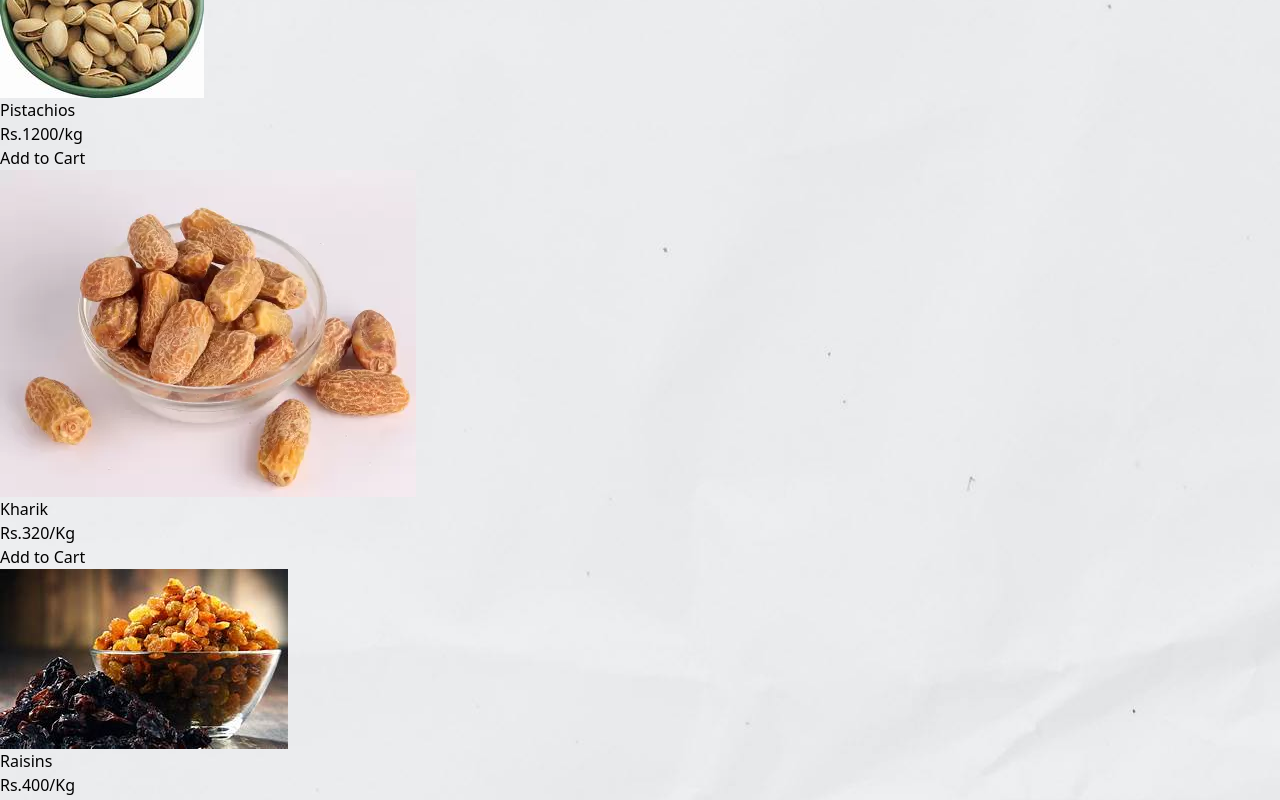
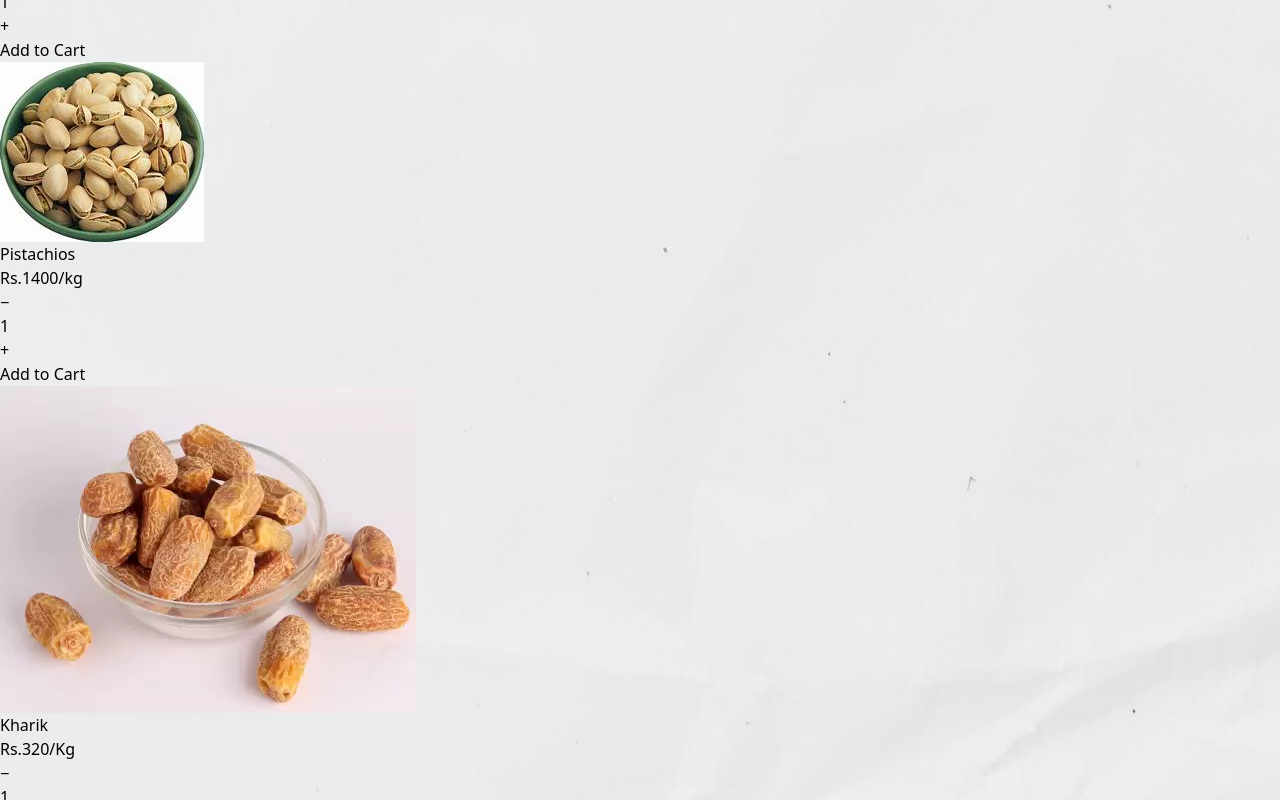
Before and after one commit to KeshavsWork/Ruchi-Shop, a React (Vite) app: page / in a window 1280 px wide. Shown: the part 2100-2900 px from the top of the page. Built offline with nearby package versions, Linux system fonts and the light colour scheme.

Commit message:
Added quantity and pop-up

```diff
--- a/package.json
+++ b/package.json
@@ -11,6 +11,7 @@
   },
   "dependencies": {
     "axios": "^1.10.0",
+    "razorpay": "^2.9.6",
     "react": "^18.3.1",
     "react-dom": "^18.3.1",
     "react-router-dom": "^7.2.0"
--- a/src/components/Login.jsx
+++ b/src/components/Login.jsx
@@ -23,11 +23,11 @@ const Login = ({setUser}) => {
 
   return (
     <div className="h-screen flex items-center justify-center bg-cover bg-center" style={{ backgroundImage: "url('/src/assets/Manager.jpg')" }}>
-      <div className="bg-white bg-opacity-10 backdrop-blur-md p-8 rounded-2xl shadow-lg w-96">
-        <h2 className="text-orange-600 text-3xl font-bold text-center mb-6">Welcome Back!</h2>
+      <div className="bg-white bg-opacity-10 backdrop-blur-md p-14 rounded-2xl shadow-lg w-96">
+        <h2 className="text-orange-600 text-4xl font-bold text-center mb-6">Welcome Back!</h2>
         <form>
           <div className="mb-4">
-            <label className="text-black block text-sm font-semibold">Email</label>
+            <label className="text-black block text-lg font-semibold">Email</label>
             <input
               type="email"
               placeholder="Enter your email"
@@ -35,7 +35,7 @@ const Login = ({setUser}) => {
             />
           </div>
           <div className="mb-4">
-            <label className="text-black block text-sm font-semibold">Password</label>
+            <label className="text-black block text-lg font-semibold">Password</label>
             <input
               type="password"
               placeholder="Enter your password"
--- a/src/components/Manager.jsx
+++ b/src/components/Manager.jsx
@@ -1,4 +1,7 @@
-import React from 'react'
+import React, { useState } from 'react';
+import QuantitySelector from './QuantitySelector';
+import Toast from './Toast';
+
 import Kaju from '../assets/kaju-raw-5.jpg';
 import Almo from '../assets/Almo.jpg';
 import Pistachios from '../assets/Pistachios.jpg';
@@ -8,60 +11,116 @@ import Walnut from '../assets/Walnut.jpg';
 import Figs from '../assets/Figs.png';
 import Miri from '../assets/Miri.jpg';
 import Cardamom from '../assets/Cardamom.jpg';
-import ManagerBg from '../assets/Manager.jpg';
+import ManagerBg from '/Manager.jpg';
 
-const Manager = ({onAddToCart}) => {
-
+const Manager = ({ onAddToCart, onRemoveFromCart }) => {
   const productList = [
     { id: 0, name: 'Cashew', price: 'Rs.260/kg', image: Kaju },
     { id: 1, name: 'Almonds', price: 'Rs.240/kg', image: Almo },
-  { id: 2, name: 'Pistachios', price: 'Rs.1200/kg', image: Pistachios },
+    { id: 2, name: 'Pistachios', price: 'Rs.1400/kg', image: Pistachios },
     { id: 3, name: 'Kharik', price: 'Rs.320/Kg', image: Kharik },
-  { id: 4, name: 'Raisins', price: 'Rs.400/Kg', image: Raisin },
-  { id: 5, name: 'Walnuts', price: 'Rs.800/kg', image: Walnut },
-  { id: 6, name: 'Figs', price: 'Rs.900/kg', image: Figs },
-  { id: 8, name: 'Black Pepper', price: 'Rs.600/kg', image: Miri },
-  { id: 9, name: 'Cardamom', price: 'Rs.1500/kg', image: Cardamom }
+    { id: 4, name: 'Raisins', price: 'Rs.650/Kg', image: Raisin },
+    { id: 5, name: 'Walnuts', price: 'Rs.1300/kg', image: Walnut },
+    { id: 6, name: 'Figs', price: 'Rs.1600/kg', image: Figs },
+    { id: 8, name: 'Black Pepper', price: 'Rs.450/250g', image: Miri },
+    { id: 9, name: 'Cardamom', price: 'Rs.1400/250g', image: Cardamom }
   ];
 
+  // qty per product (default 1)
+  const [qtys, setQtys] = useState(() =>
+    productList.reduce((acc, p) => ({ ...acc, [p.id]: 1 }), {})
+  );
+
+  // store last added item for undo
+  const [lastAdded, setLastAdded] = useState(null);
+  const [toastVisible, setToastVisible] = useState(false);
+
+  const setQty = (id, val) => setQtys(prev => ({ ...prev, [id]: val }));
+
+  const handleAdd = (product) => {
+    const qty = qtys[product.id] || 1;
+    // call parent's handler
+    if (onAddToCart) onAddToCart(product, qty);
+
+    // show toast with undo option
+    setLastAdded({ product, qty });
+    setToastVisible(true);
+  };
+
+  const handleUndo = () => {
+    if (onRemoveFromCart && lastAdded) {
+      onRemoveFromCart(lastAdded.product, lastAdded.qty);
+    }
+    setToastVisible(false);
+    setLastAdded(null);
+  };
+
   return (
-    <div className='headline manbg bg-cover'
-      style={{
-    backgroundImage: `url(${ManagerBg})`,
-  }}
+    <div className='headline manbg bg-cover min-h-screen'
+      style={{ backgroundImage: `url(${ManagerBg})` }}
     >
-
-      <div className=" text-2xl md:text-5xl flex justify-center py-8 px-3">
+      <div className="text-2xl md:text-5xl flex justify-center py-8 px-3">
         Straight from nature to your home.
       </div>
 
-      <div className='products-container p-8 '>
+      <div className='products-container p-8'>
         <h1 className='font-bold text-4xl mb-6 text-center'>Our Products</h1>
-      <div className='grid grid-cols-1 sm:grid-cols-2 md:grid-cols-3 gap-6 bg-{wheat}'>
-        {productList.map((product) => (
+
+        <div className='grid grid-cols-1 sm:grid-cols-2 md:grid-cols-3 gap-6'>
+          {productList.map(product => (
             <div
               key={product.id}
-            className='product-card border rounded-lg shadow-lg p-4 hover:shadow-2xl transition duration-300'
+              className='product-card bg-white/90 border rounded-lg shadow-md p-4 hover:shadow-2xl transition duration-300 flex flex-col items-center'
             >
               <img
                 src={product.image}
                 alt={product.name}
-              className='h-48 w-full lg:w-3/4 mx-auto bg-auto mb-4 rounded'
+                className='h-48 w-full lg:w-3/4 mx-auto object-cover mb-4 rounded'
               />
-            <h2 className='text-xl font-semibold mb-2'>{product.name}</h2>
-            <p className='text-gray-600'>{product.price}</p>
+
+              <h2 className='text-xl font-semibold mb-1'>{product.name}</h2>
+              <p className='text-gray-600 mb-2'>{product.price}</p>
+
+              {/* Quantity selector */}
+              <div className='mb-3'>
+                <QuantitySelector
+                  value={qtys[product.id] || 1}
+                  min={1}
+                  onChange={(v) => setQty(product.id, v)}
+                />
+              </div>
+
+              {/* Add to cart button */}
+              <div className='w-full flex gap-2 justify-center'>
                 <button
-                onClick={() => onAddToCart(product) }
-                className="mt-2 px-4 py-2 bg-blue-500 text-white rounded hover:bg-blue-600"
+                  onClick={() => handleAdd(product)}
+                  className='px-4 py-2 bg-blue-600 text-white rounded hover:bg-blue-700'
                 >
                   Add to Cart
                 </button>
+
+                {/* Quick visual "Added" indicator (optional) */}
+                <div className='text-sm text-green-600 self-center'>
+                  {/* Simple logic: if lastAdded and ids match, show "Added" */}
+                  {lastAdded?.product?.id === product.id && toastVisible ? 'Added' : ''}
+                </div>
+              </div>
             </div>
           ))}
         </div>
       </div>
+
+      {/* Toast */}
+      <Toast
+        show={toastVisible}
+        message={lastAdded ? `${lastAdded.product.name} x${lastAdded.qty} added to cart` : ''}
+        actionLabel="Undo"
+        onAction={handleUndo}
+        onClose={() => { setToastVisible(false); setLastAdded(null); }}
+        duration={5000}
+      />
     </div>
-  )
-}
+  );
+};
 
-export default Manager
+export default Manager;
--- /dev/null
+++ b/src/components/QuantitySelector.jsx
@@ -0,0 +1,24 @@
+import React from 'react';
+
+const QuantitySelector = ({ value = 1, min = 1, onChange }) => {
+  const dec = () => onChange(Math.max(min, value - 1));
+  const inc = () => onChange(value + 1);
+
+  return (
+    <div className="inline-flex items-center border rounded overflow-hidden">
+      <button
+        onClick={dec}
+        className="px-3 py-1 bg-gray-200 hover:bg-gray-300"
+        aria-label="decrease"
+      >−</button>
+      <div className="px-4 py-1 w-10 text-center">{value}</div>
+      <button
+        onClick={inc}
+        className="px-3 py-1 bg-gray-200 hover:bg-gray-300"
+        aria-label="increase"
+      >+</button>
+    </div>
+  );
+};
+
+export default QuantitySelector;
--- a/src/components/Signup.jsx
+++ b/src/components/Signup.jsx
@@ -4,11 +4,11 @@ import { Link } from "react-router-dom";
 const Signup = () => {
   return (
     <div className="h-screen flex items-center justify-center bg-cover bg-center" style={{ backgroundImage: "url('/src/assets/Manager.jpg')" }}>
-      <div className="bg-white bg-opacity-10 backdrop-blur-md p-8 rounded-2xl shadow-lg w-96">
+      <div className="bg-white bg-opacity-10 backdrop-blur-md p-12 rounded-2xl shadow-lg w-96">
         <h2 className="text-orange-600 text-3xl font-bold text-center mb-6">Create an Account</h2>
         <form>
           <div className="mb-4">
-            <label className="text-black block text-sm font-semibold">Full Name</label>
+            <label className="text-black block text-lg font-semibold">Full Name</label>
             <input
               type="text"
               placeholder="Enter your full name"
@@ -16,7 +16,7 @@ const Signup = () => {
             />
           </div>
           <div className="mb-4">
-            <label className="text-black block text-sm font-semibold">Email</label>
+            <label className="text-black block text-lg font-semibold">Email</label>
             <input
               type="email"
               placeholder="Enter your email"
@@ -24,7 +24,7 @@ const Signup = () => {
             />
           </div>
           <div className="mb-4">
-            <label className="text-black block text-sm font-semibold">Password</label>
+            <label className="text-black block text-lg font-semibold">Password</label>
             <input
               type="password"
               placeholder="Enter your password"
--- /dev/null
+++ b/src/components/Toast.jsx
@@ -0,0 +1,30 @@
+import React, { useEffect } from 'react';
+
+const Toast = ({ show, message, actionLabel, onAction, onClose, duration = 3500 }) => {
+  useEffect(() => {
+    if (!show) return;
+    const t = setTimeout(() => onClose && onClose(), duration);
+    return () => clearTimeout(t);
+  }, [show, duration, onClose]);
+
+  if (!show) return null;
+
+  return (
+    <div className="fixed right-4 bottom-6 z-50">
+      <div className="max-w-sm bg-white shadow-lg border rounded-lg p-4 flex items-center gap-3">
+        <div className="text-sm text-gray-800">{message}</div>
+        {actionLabel && (
+          <button
+            onClick={onAction}
+            className="ml-2 text-sm px-3 py-1 bg-blue-500 text-white rounded hover:bg-blue-600"
+          >
+            {actionLabel}
+          </button>
+        )}
+        <button onClick={onClose} className="ml-2 text-xs text-gray-500">✕</button>
+      </div>
+    </div>
+  );
+};
+
+export default Toast;
```
Also changed, not shown: 1 other file (tests, documents, lock files or other folders). Lines whose indentation alone changed are shown as unchanged.
